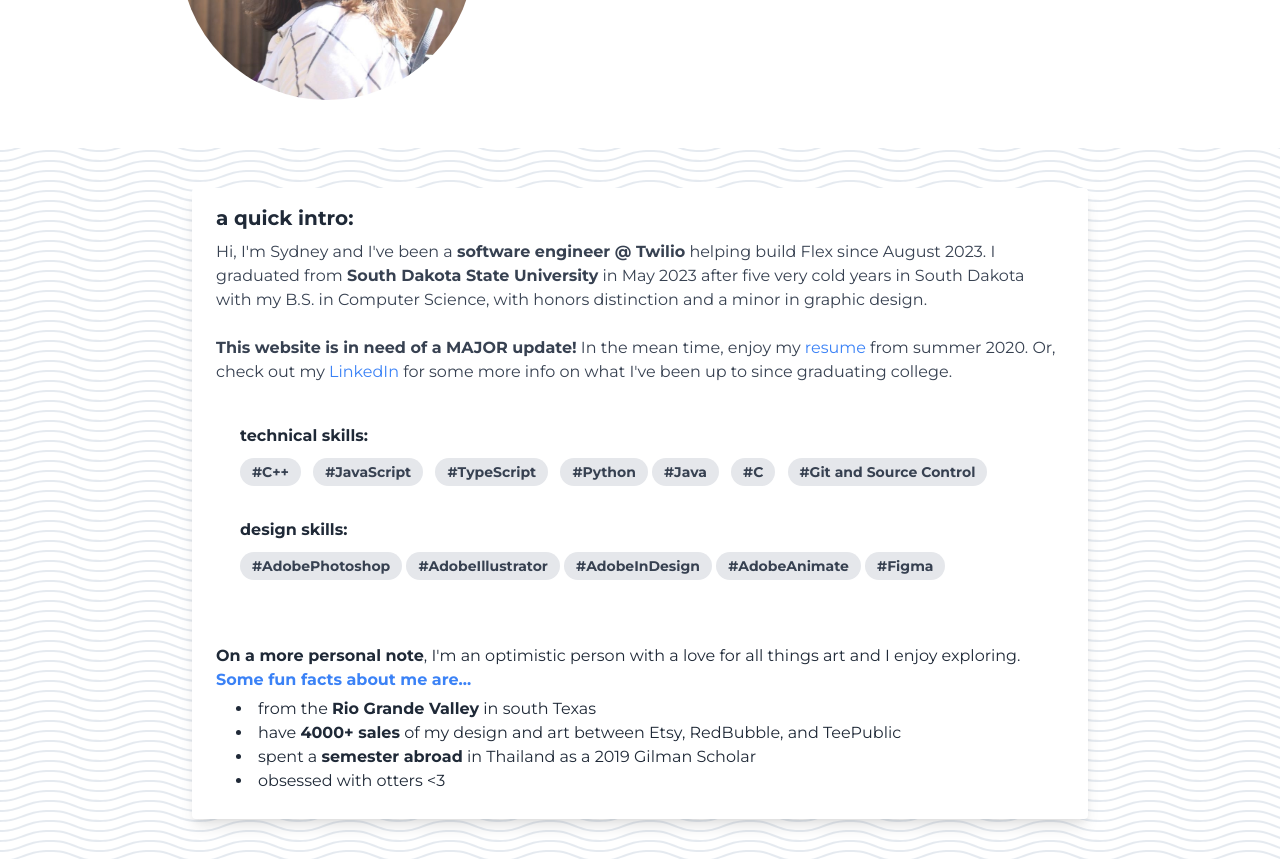
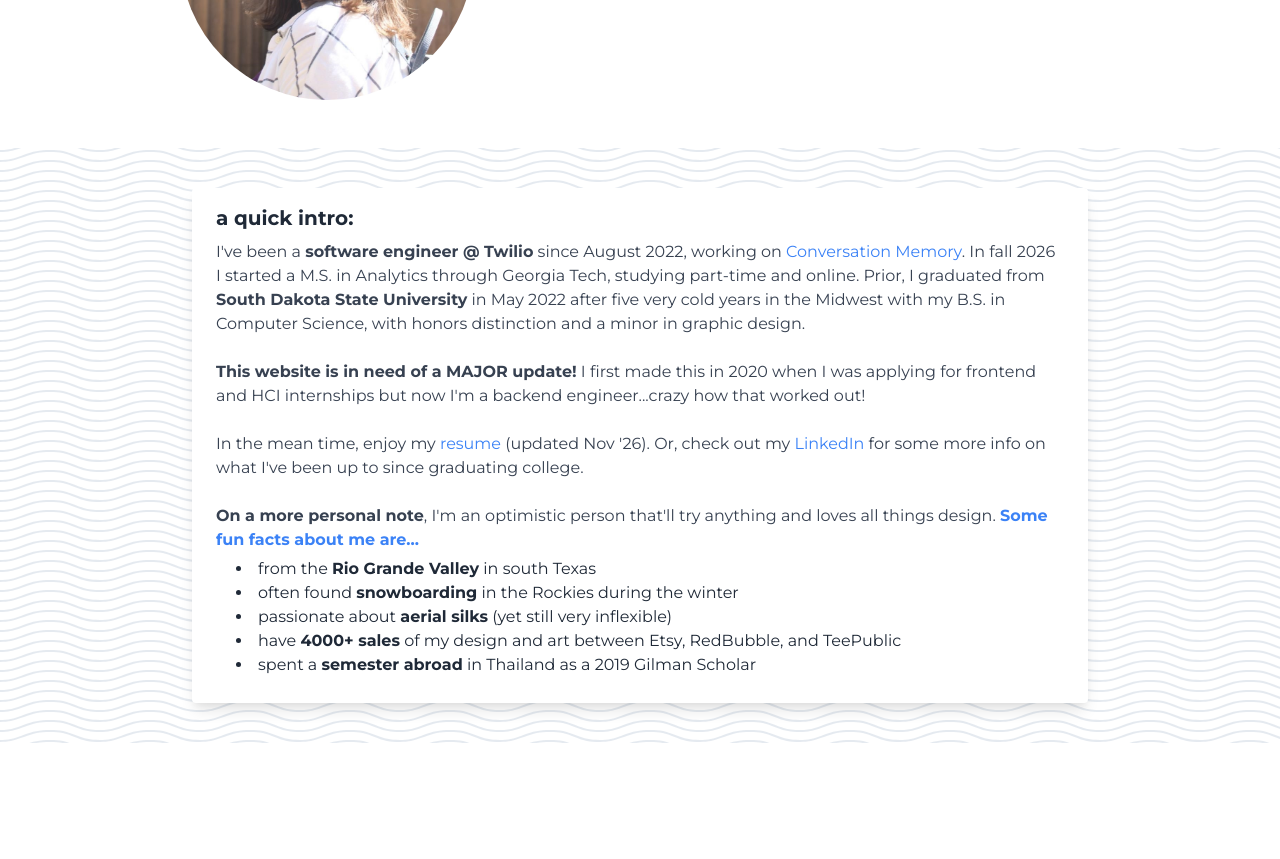
Before and after one commit to sydneyberry/sydneyberry.github.io, a plain HTML site: page index.html in a window 1280 px wide. Shown: the part 330-1189 px from the top of the page. After the commit the page ends 1073 px from the top, so only its background shows below. Drawn offline with nearby package versions, Linux system fonts and the light colour scheme.

Commit message:
very overdue update

```diff
--- a/index.html
+++ b/index.html
@@ -28,7 +28,7 @@
 						<a class="inline-block no-underline hover:text-blue-500 py-2 px-4" href="#">about</a>
 					</li>
 					<li class="mr-3">
-						<a class="inline-block no-underline hover:text-blue-500 py-2 px-4" href="https://drive.google.com/file/d/1e3bMhHp-wM-jqW6q18nmkHkeMQSj1bJw/view?usp=sharing" target="_blank">resume</a>
+						<a class="inline-block no-underline hover:text-blue-500 py-2 px-4" href="https://drive.google.com/file/d/15QC8rKp6-T6YmTR-zhDLgz4yuEoDlROZ/view?usp=sharing" target="_blank">resume</a>
 					</li>
 
 				</ul>
@@ -45,12 +45,12 @@
 				</div>
 				<div class="w-full lg:w-3/5 text-center lg:text-left lg:self-center">
 					<h1 class="text-6xl" style="font-weight: bold;">Hi, I'm Sydney</h1>
-					<h3 class="text-lg" style="font-weight: normal;">software engineer + design enthusiast</h3>
+					<h3 class="text-lg" style="font-weight: normal;">software engineer based in denver</h3>
 					<!--<h3 class="text-lg" style="font-weight: 200; font-style: italic;">currently @ Twilio, previously @ Bank of America, Daktronics</h3>-->
 				</div>
 			</div>
 		<br/><br/>
-
+<!-- https://drive.google.com/file/d/1e3bMhHp-wM-jqW6q18nmkHkeMQSj1bJw/view -->
 
 		<div class="overview pt-10 pb-10">
 			<div class="max-w-md md:max-w-xl lg:max-w-4xl rounded overflow-hidden shadow-lg bg-white mx-auto">
@@ -59,43 +59,20 @@
     					a quick intro:
     				</div>
 					<p class="text-gray-700 text-base">
-  						Hi, I'm Sydney and I've been a <b>software engineer @ Twilio</b> helping build Flex since August 2023. I graduated from <b>South Dakota State University</b> in May 2023 after five very cold years in South Dakota with my B.S. in Computer Science, with honors distinction and a minor in graphic design.
+  						I've been a <b>software engineer @ Twilio</b> since August 2022, working on <a link class="text-blue-500" href="https://www.twilio.com/en-us/products/conversational-ai/conversation-memory" target="_blank">Conversation Memory</a>. In fall 2026 I started a M.S. in Analytics through Georgia Tech, studying part-time and online. Prior, I graduated from <b>South Dakota State University</b> in May 2022 after five very cold years in the Midwest with my B.S. in Computer Science, with honors distinction and a minor in graphic design.
 						<br/><br/>
-						<b>This website is in need of a MAJOR update!</b> In the mean time, enjoy my <a link class="text-blue-500" href="https://drive.google.com/file/d/1e3bMhHp-wM-jqW6q18nmkHkeMQSj1bJw/view?usp=sharing">resume</a> from summer 2020. Or, check out my <a link class="text-blue-500" href="https://www.linkedin.com/in/sydneyberry/">LinkedIn</a> for some more info on what I've been up to since graduating college.
+						<b>This website is in need of a MAJOR update!</b> I first made this in 2020 when I was applying for frontend and HCI internships but now I'm a backend engineer...crazy how that worked out!
+						<br/><br/>
+						In the mean time, enjoy my <a link class="text-blue-500" href="https://drive.google.com/file/d/1UcMew62GJvPqlQzKcrg9ioeHT6O9EFwB/view?usp=sharing" target="_blank">resume</a> (updated Nov '26). Or, check out my <a link class="text-blue-500" href="https://www.linkedin.com/in/sydneyberry/" target="_blank">LinkedIn</a> for some more info on what I've been up to since graduating college.
   						<br/><br/>
-						<div class="px-6 py-4">
-							<div class="font-bold text-md mb-2" style="margin-bottom:0px;">
-	    						technical skills:
-	    					</div>
-						    <span class="skillTabs inline-block bg-gray-200 rounded-full px-3 py-1 text-sm font-semibold text-gray-700 mr-2">#C++</span>
-						    <span class="skillTabs inline-block bg-gray-200 rounded-full px-3 py-1 text-sm font-semibold text-gray-700 mr-2">#JavaScript</span>
-						    <span class="skillTabs inline-block bg-gray-200 rounded-full px-3 py-1 text-sm font-semibold text-gray-700 mr-2">#TypeScript</span>
-						    <span class="skillTabs inline-block bg-gray-200 rounded-full px-3 py-1 text-sm font-semibold text-gray-700">#Python</span>
-						    <span class="skillTabs inline-block bg-gray-200 rounded-full px-3 py-1 text-sm font-semibold text-gray-700 mr-2">#Java</span>
-						    <span class="skillTabs inline-block bg-gray-200 rounded-full px-3 py-1 text-sm font-semibold text-gray-700 mr-2">#C</span>
-						    <span class="skillTabs inline-block bg-gray-200 rounded-full px-3 py-1 text-sm font-semibold text-gray-700">#Git and Source Control</span>
 
-
-						</div>
-
-						<div class="px-6 py-4">
-							<div class="font-bold text-md mb-2" style="margin-bottom:0px;">
-	    						design skills:
-	    					</div>
-
-	    					<span class="skillTabs inline-block bg-gray-200 rounded-full px-3 py-1 text-sm font-semibold text-gray-700">#AdobePhotoshop</span>
-						    <span class="skillTabs inline-block bg-gray-200 rounded-full px-3 py-1 text-sm font-semibold text-gray-700">#AdobeIllustrator</span>
-						    <span class="skillTabs inline-block bg-gray-200 rounded-full px-3 py-1 text-sm font-semibold text-gray-700">#AdobeInDesign</span>
-						    <span class="skillTabs inline-block bg-gray-200 rounded-full px-3 py-1 text-sm font-semibold text-gray-700">#AdobeAnimate</span>
-						    <span class="skillTabs inline-block bg-gray-200 rounded-full px-3 py-1 text-sm font-semibold text-gray-700">#Figma</span>
-						</div>
-  						<br/><br/>
-  						<b>On a more personal note</b>, I'm an optimistic person with a love for all things art and I enjoy exploring. <span class="text-blue-500"><b>Some fun facts about me are...</b></span>
+  						<b>On a more personal note</b>, I'm an optimistic person that'll try anything and loves all things design. <span class="text-blue-500"><b>Some fun facts about me are...</b></span>
   						<ul class="list-disc list-inside" id="myInterests" style="margin-left: 20px;">
-  							<li>from the <b>Rio Grande Valley</b> in south Texas</li>
+							<li>from the <b>Rio Grande Valley</b> in south Texas</li>
+							<li>often found <b>snowboarding</b> in the Rockies during the winter</li>
+							<li>passionate about <b>aerial silks</b> (yet still very inflexible)</li>
   							<li>have <b>4000+ sales</b> of my design and art between Etsy, RedBubble, and TeePublic</li>
 							<li>spent a <b>semester abroad</b> in Thailand as a 2019 Gilman Scholar</li>
-  							<li>obsessed with otters <3</li>
   						</ul>
 
 					</p>
```
